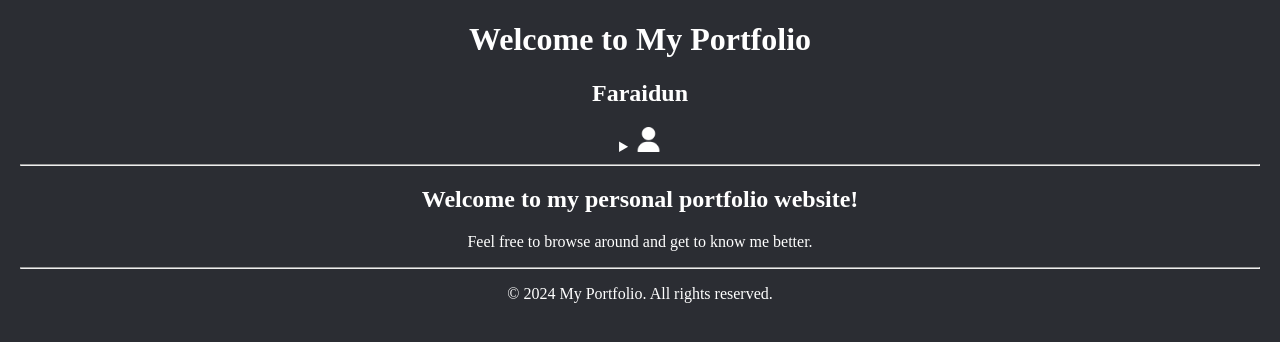
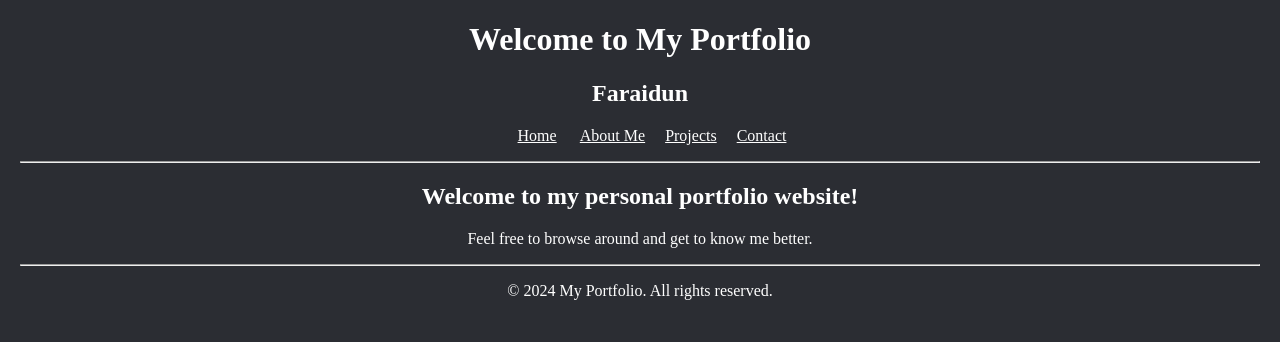
Before and after one commit to MrFaraidun/ImFaraidunBah.Github.io, a plain HTML site: page index.html in a window 1280 px wide. Drawn offline with Linux system fonts and the light colour scheme.

Commit message:
Add files via upload

```diff
--- a/index.html
+++ b/index.html
@@ -23,17 +23,16 @@
 
     <center>
       <nav>
-        <details>
-          <summary>
-            <img width="25px" src="img/user.png" alt="User Profile Picture" />
-          </summary>
-          <ul style="list-style-type: none">
-            <li><a href="index.html">Home</a></li>
-            <li><a href="about.html">About Me</a></li>
-            <li><a href="projects.html">Projects</a></li>
-            <li><a href="contact.html">Contact</a></li>
+        <nav>
+
+          <ul >
+            <a href="index.html">Home</a> &nbsp;&nbsp;&nbsp;&nbsp;
+            <a href="about.html">About Me</a>&nbsp;&nbsp;&nbsp;&nbsp;
+            <a href="projects.html">Projects</a>&nbsp;&nbsp;&nbsp;&nbsp;
+            <a href="Contact.html">Contact</a>&nbsp;&nbsp;&nbsp;&nbsp;
           </ul>
-        </details>
+
+      </nav>
       </nav>
     </center>
     <hr />
```
Also changed, not shown: Contact.html (+9 -10 lines), about.html (+7 -10 lines), projects.html (+8 -10 lines).
